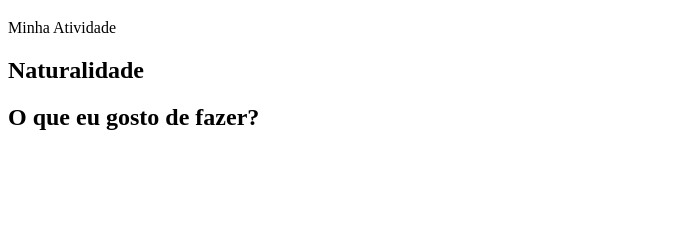
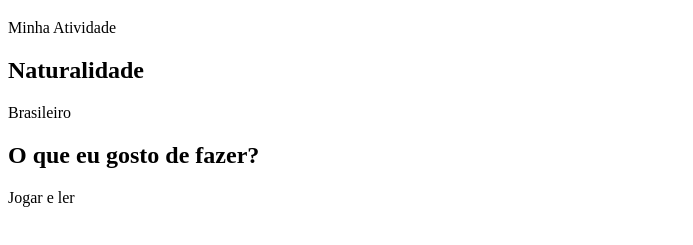
Before and after one commit to ufjf-dcc202/ufjf-dcc202-2023-3-a-atv3-C9BrenoFR, a website: page index.html in a window 1280 px wide. Shown: the part 61-306 px from the top of the page, without its empty margins (0-693 px from the left). Drawn offline with Linux system fonts and the light colour scheme.

Commit message:
adicionou paragrafos nas sessões

```diff
--- a/index.html
+++ b/index.html
@@ -11,9 +11,11 @@
 <p>Minha Atividade</p>
     <section>
         <h2>Naturalidade</h2>
+        <p>Brasileiro</p>
     </section>
     <section>
         <h2>O que eu gosto de fazer?</h2>
+        <p>Jogar e ler</p>
     </section>
 </main>
 </body>
```
